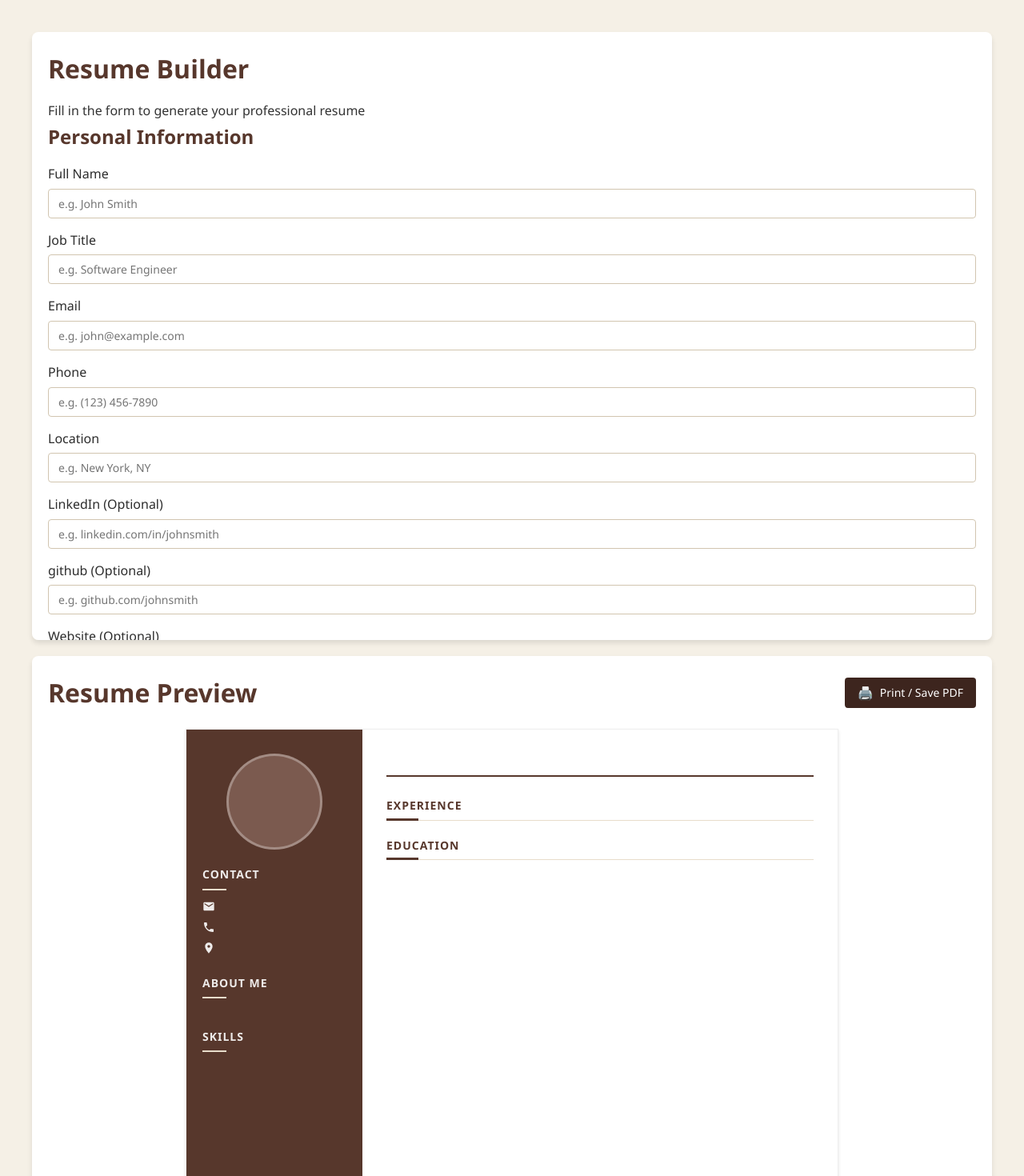
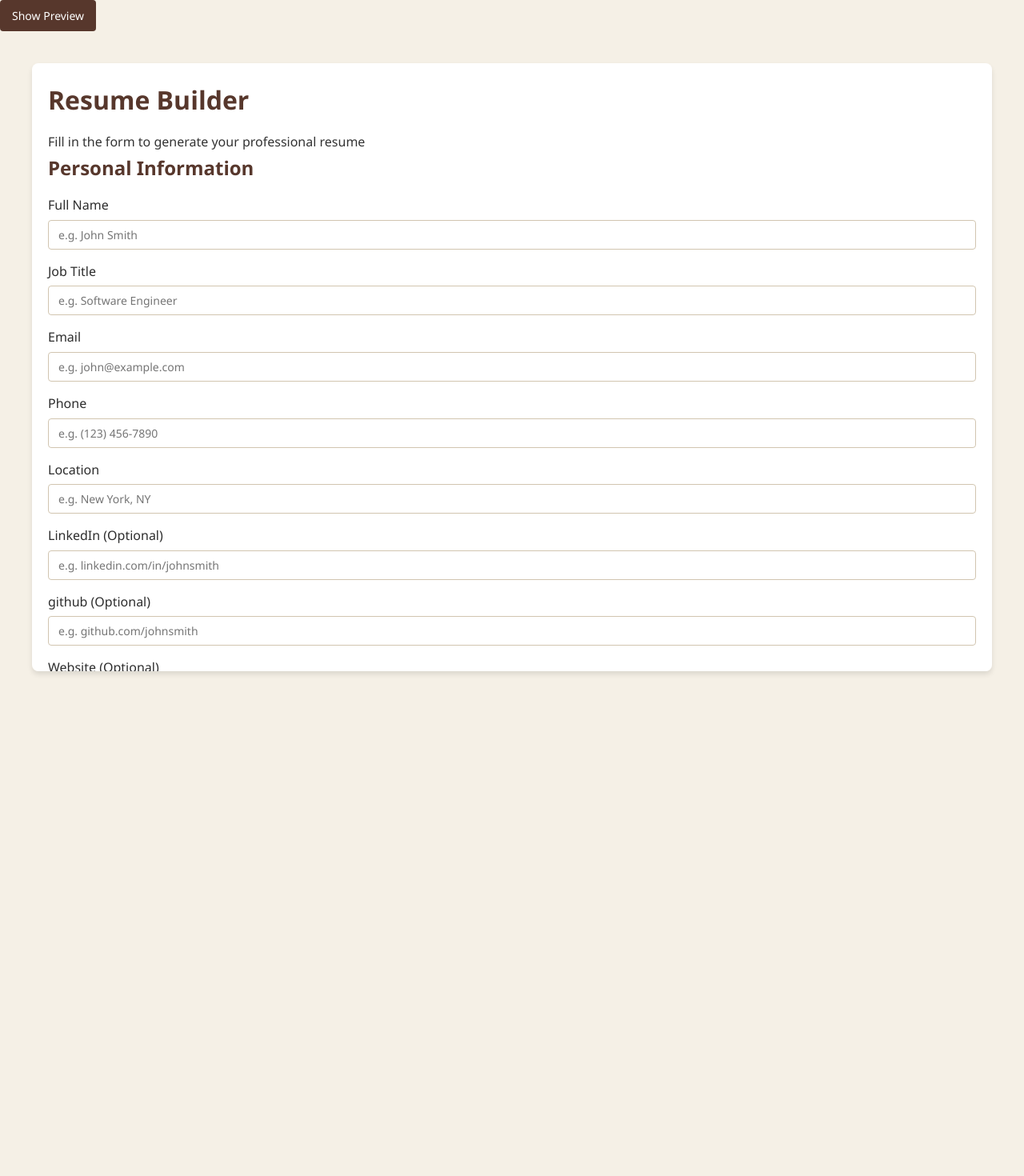
Before and after one commit to BDS-001/FormatMyCV, a React (Vite) app: page / in a window 1280 px wide. Shown: the top 1470 px of the page at 80% size. After the commit the page ends 899 px from the top, so only its background shows below. Built offline with nearby package versions, Linux system fonts and the light colour scheme.

Commit message:
update: show preview logic

```diff
--- a/src/components/App.jsx
+++ b/src/components/App.jsx
@@ -2,15 +2,31 @@ import '../styles/App.css'
 import ResumeProvider from '../provider/resumeProvider'
 import FormContainer from './Form/FormContainer'
 import PreviewContainer from './Preview/PreviewContainer'
+import { useEffect, useState } from 'react'
 
 function App() {
+  const [isDesktopView, setIsDestopView] = useState(window.innerWidth >= 1366)
+  const [showPreview, setShowPreview] = useState(false)
 
+  const handleResize = () => {
+    setIsDestopView(window.innerWidth >= 1366)
+  }
+
+  const togglePreview = () => {
+    setShowPreview(prev => !prev)
+  }
+
+  useEffect(() => {
+    window.addEventListener('resize', handleResize)
+    return () => window.removeEventListener('resize', handleResize)
+  }, [])
 
   return (
     <ResumeProvider>
+      {!isDesktopView && <button onClick={togglePreview} >Show Preview</button>}
       <div className="container">
         <FormContainer/>
-        <PreviewContainer/>
+        <PreviewContainer isDesktopView={isDesktopView} showPreview={showPreview} />
       </div>
       </ResumeProvider>
   )
--- a/src/components/Preview/PreviewContainer.jsx
+++ b/src/components/Preview/PreviewContainer.jsx
@@ -2,9 +2,10 @@ import '../../styles/PreviewContainer.css'
 import ResumeSidebar from './ResumeSidebar'
 import ResumeMain from './ResumeMain'
 
-export default function PreviewContainer() {
+export default function PreviewContainer({isDesktopView, showPreview}) {
+    console.log(isDesktopView)
     return (
-        <div className="preview-container">
+        <div className={isDesktopView ? "preview-container" : showPreview ? 'test2' : 'test'}>
             <div className="preview-header">
                 <h1>Resume Preview</h1>
                 <button
--- a/src/styles/App.css
+++ b/src/styles/App.css
@@ -5,6 +5,7 @@
     display: flex;
     min-height: 100vh;
     padding: 20px;
+    gap: 20px;
 }
 
 /* =================================
--- a/src/styles/PreviewContainer.css
+++ b/src/styles/PreviewContainer.css
@@ -9,6 +9,16 @@
     box-shadow: 0 4px 6px rgba(0, 0, 0, 0.1);
     overflow-y: auto;
     max-height: calc(100vh - 40px);
+}
+
+.test {
+    display: none;
+}
+
+.test2 {
+    position: absolute;
+    top: 0;
+    left: 0;
 }
 
 .overflow-warning {
```
